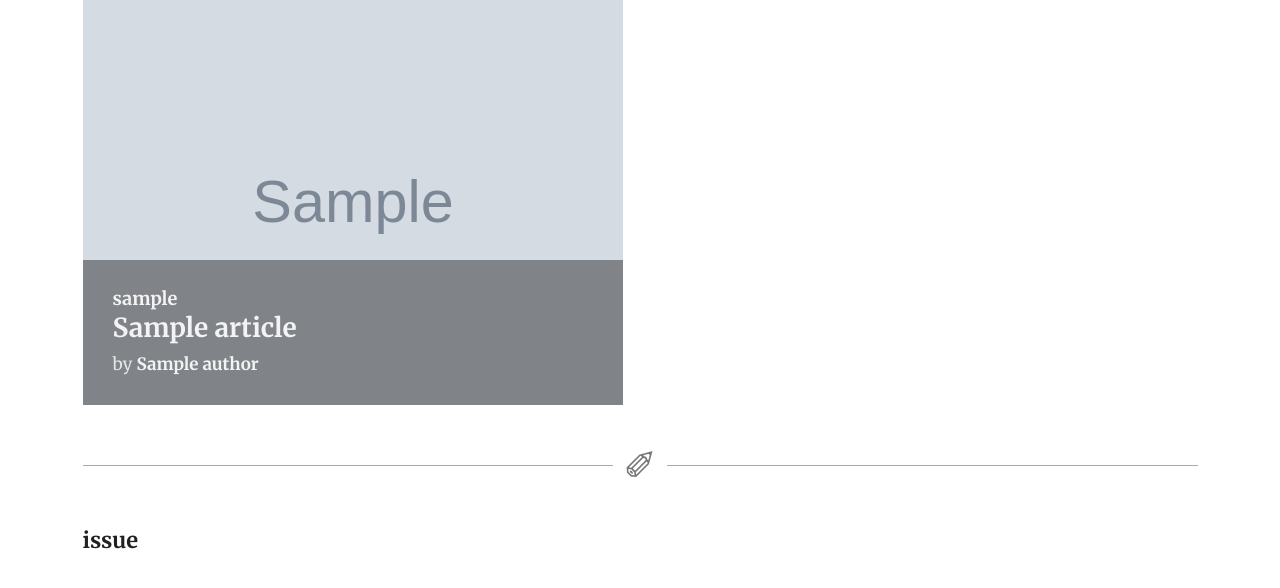
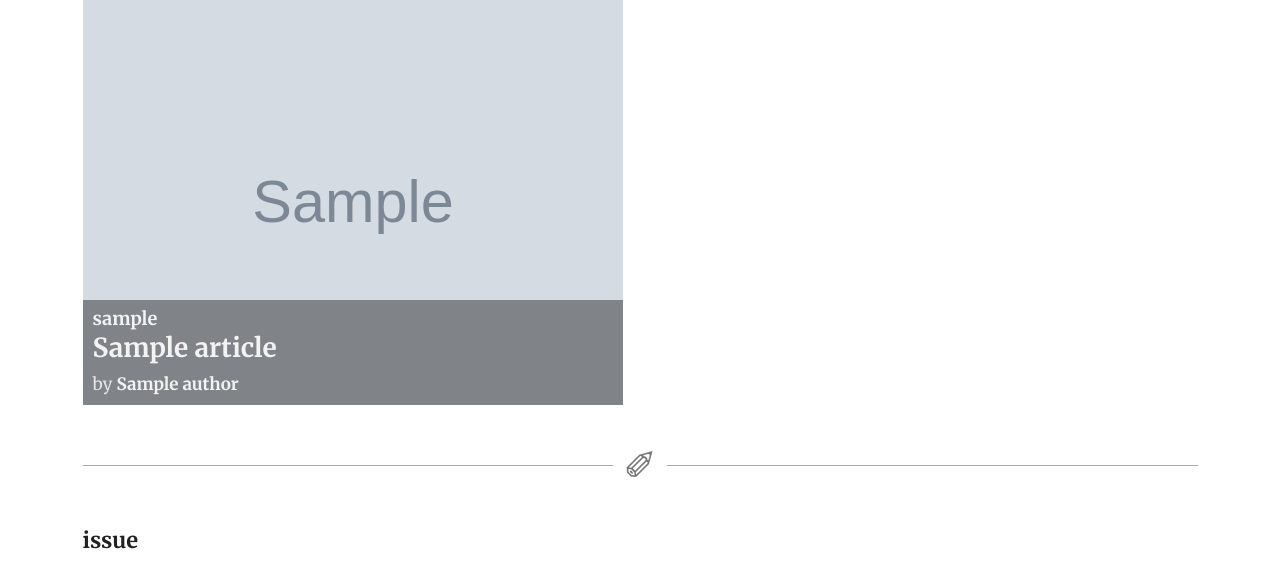
Before and after one commit to dellsystem/notes-from-below, a Django app: template django/templates/article.html in a window 1280 px wide. Shown: the part 1144-1732 px from the top of the page. Run offline with Django 3.2, Linux system fonts and the light colour scheme; the template is opened without the code that fills it: most values are stand-ins (such as "Sample title", 1, 10 or a date in 2020); grey boxes marked "Sample" are stand-in pictures.

Commit message:
Improve .article-thumb display on mobile

```diff
--- a/django/notesfrombelow/static/css/styles.css
+++ b/django/notesfrombelow/static/css/styles.css
@@ -136,7 +136,7 @@ hr:after {
     position: relative;
 }
 .article-thumb .dark-screen {
-    padding: 30px;
+    padding: 10px;
 }
 
 #hamburger {
```
